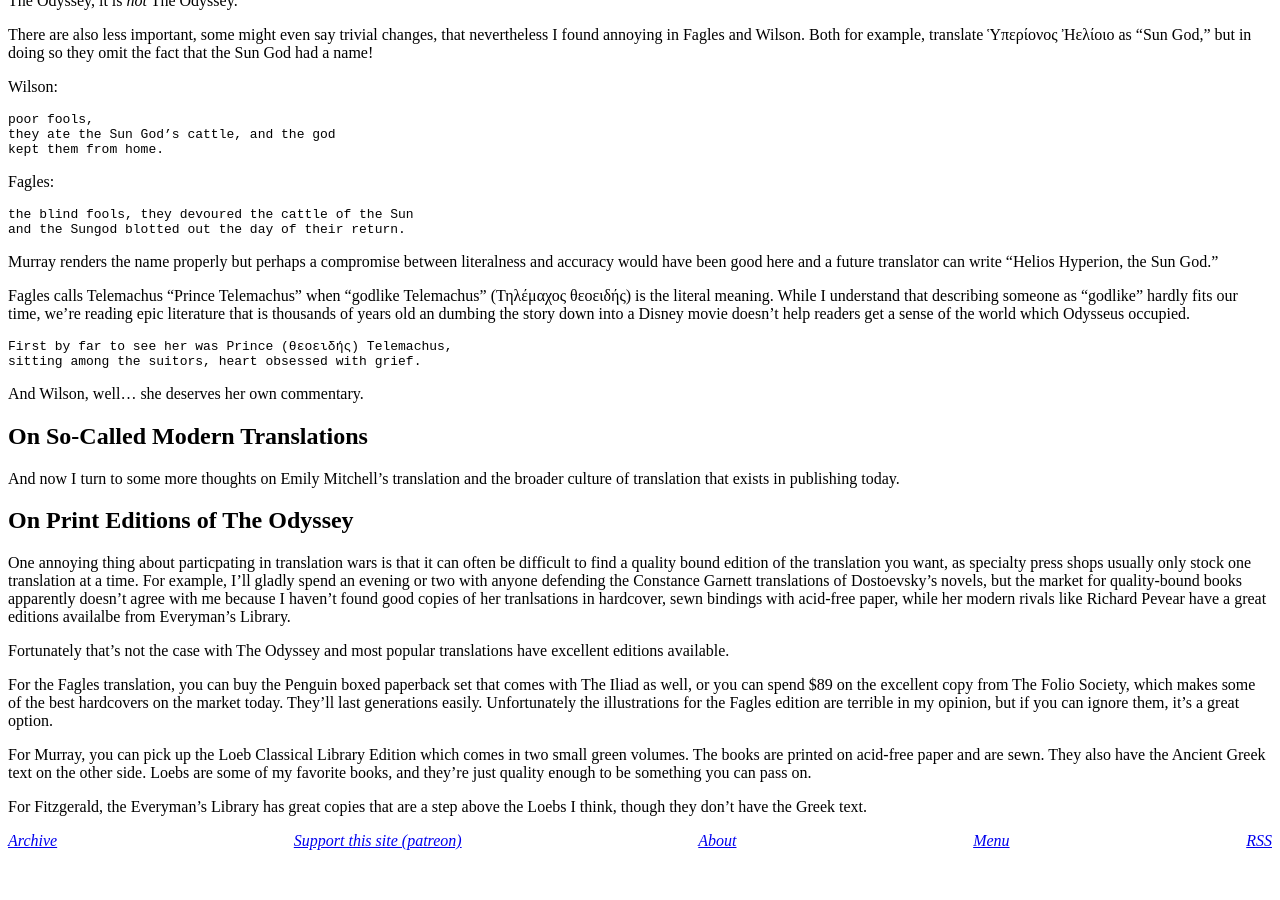
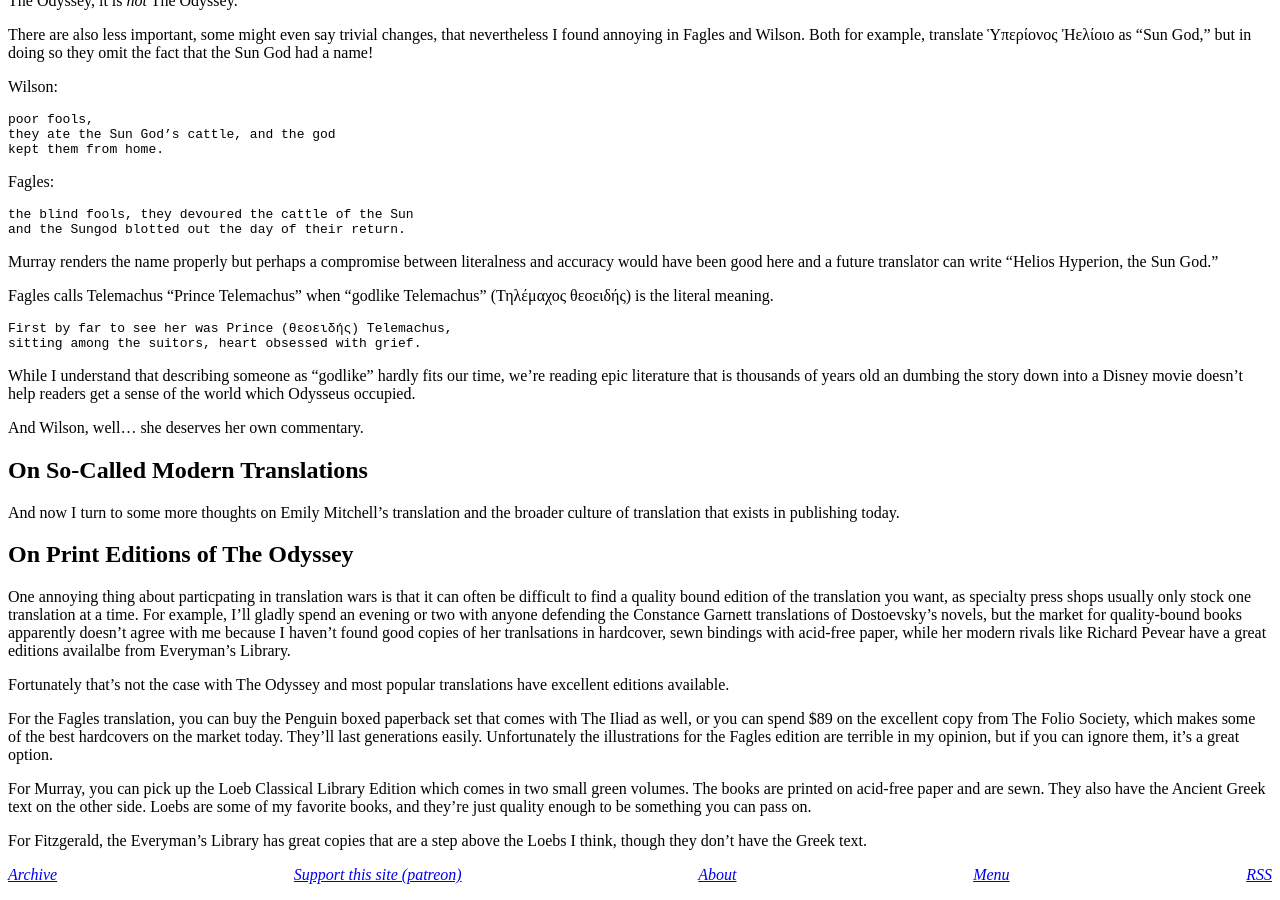
Before and after one commit to derykmakgill/website, a Jekyll site: the page built from odyssey.md, in a window 1280 px wide and 900 px high, scrolled down 831 px. Built offline with Jekyll 4.4.1, drawn with Linux system fonts in a browser that asks for light colours; before the commit the page ends 1697 px from its top, so only the background shows below that.

````diff
--- a/odyssey.md
+++ b/odyssey.md
@@ -66,12 +66,14 @@ and the Sungod blotted out the day of their return.
 
 Murray renders the name properly but perhaps a compromise between literalness and accuracy would have been good here and a future translator can write "Helios Hyperion, the Sun God."
 
-Fagles calls Telemachus "Prince Telemachus" when "godlike Telemachus" (Τηλέμαχος θεοειδής) is the literal meaning. While I understand that describing someone as "godlike" hardly fits our time, we're reading epic literature that is thousands of years old an dumbing the story down into a Disney movie doesn't help readers get a sense of the world which Odysseus occupied.
+Fagles calls Telemachus "Prince Telemachus" when "godlike Telemachus" (Τηλέμαχος θεοειδής) is the literal meaning.
 
 ```
 First by far to see her was Prince (θεοειδής) Telemachus,
 sitting among the suitors, heart obsessed with grief.
 ```
+
+While I understand that describing someone as "godlike" hardly fits our time, we're reading epic literature that is thousands of years old an dumbing the story down into a Disney movie doesn't help readers get a sense of the world which Odysseus occupied.
 
 And Wilson, well... she deserves her own commentary.
 
````
